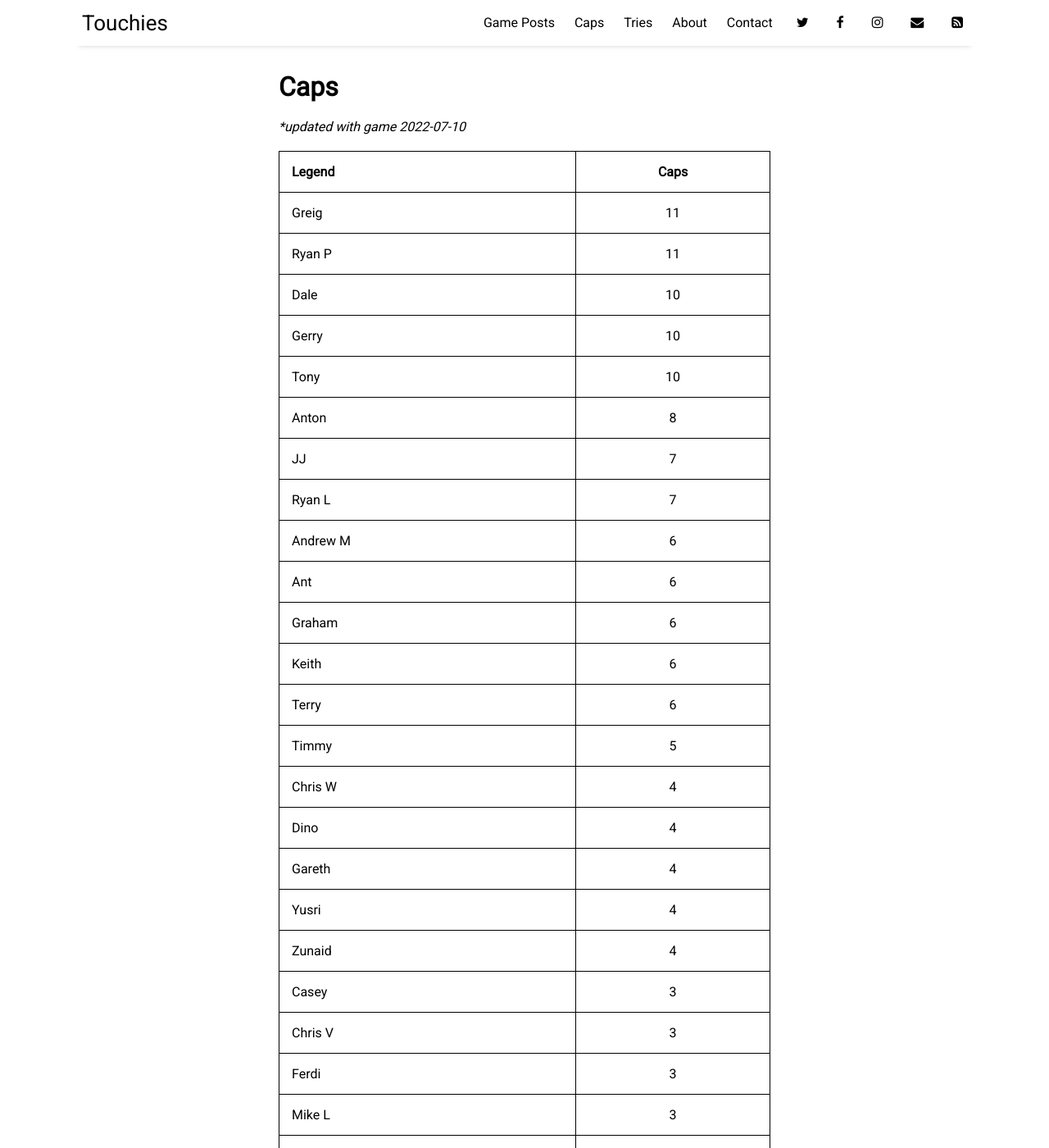
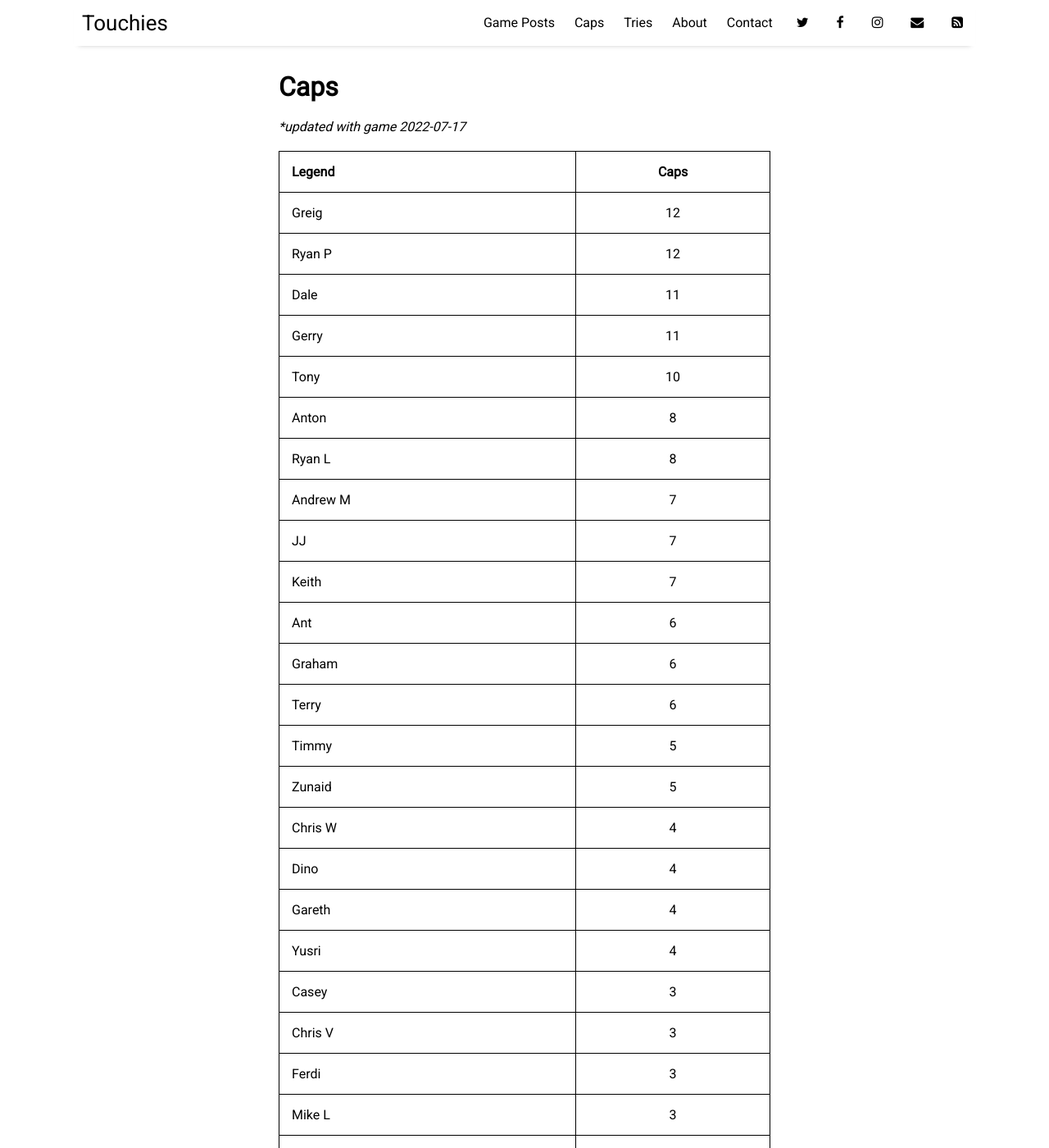
Before and after one commit to sundayrugby/sundayrugby.github.io, a Jekyll site: the page built from pages/caps.md, in a window 1280 px wide and 1400 px high. Shown: the whole window at 82% size. Built offline with Jekyll 4.4.1, drawn with Linux system fonts in a browser that asks for light colours; nearby versions of some CDN libraries.

Commit message:
Update caps.md

```diff
--- a/pages/caps.md
+++ b/pages/caps.md
@@ -4,41 +4,41 @@ title: Caps
 permalink: /caps
 ---
 
-**updated with game 2022-07-10*
+**updated with game 2022-07-17*
 
 
 Legend               | Caps
 --------------------- | :------------------:
-Greig|11
-Ryan P|11
-Dale|10
-Gerry|10
+Greig|12
+Ryan P|12
+Dale|11
+Gerry|11
 Tony|10
 Anton|8
+Ryan L|8
+Andrew M|7
 JJ|7
-Ryan L|7
-Andrew M|6
+Keith|7
 Ant|6
 Graham|6
-Keith|6
 Terry|6
 Timmy|5
+Zunaid|5
 Chris W|4
 Dino|4
 Gareth|4
 Yusri|4
-Zunaid|4
 Casey|3
 Chris V|3
 Ferdi|3
 Mike L|3
+Saul|3
 Adam|2
 Brenden|2
 Patrick|2
 Rich|2
 Rikki|2
 Robin|2
-Saul|2
 Andrew S|1
 Chad|1
 Donovan|1
```
